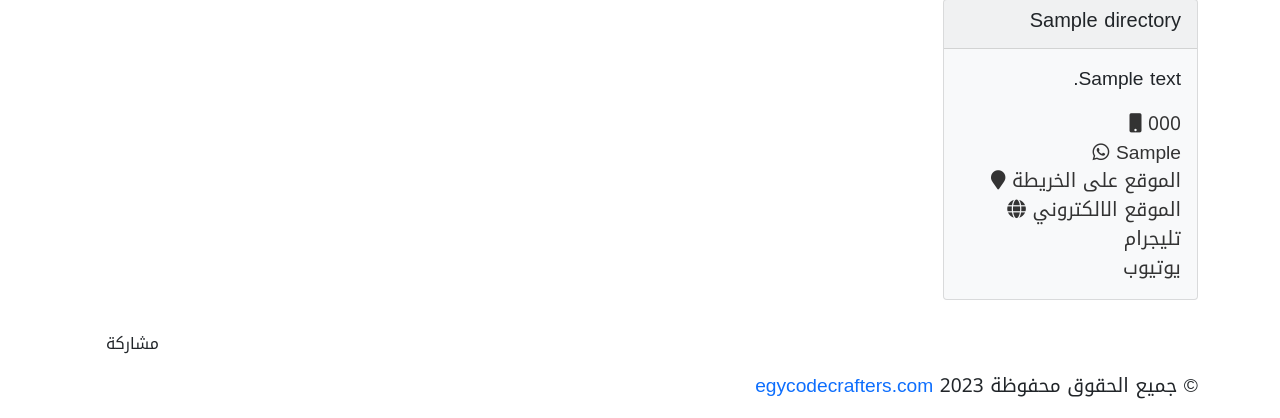
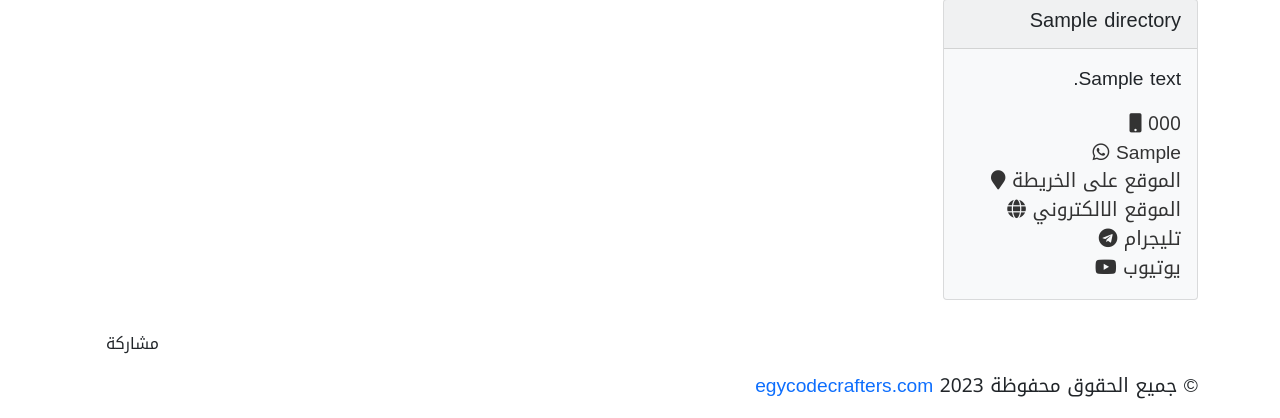
Before and after one commit to EgyCodeCrafters/egy_directory, a Laravel app: page /category/1 in a window 1280 px wide. Shown: the part 286-704 px from the top of the page. Run offline with Laravel 10, Linux system fonts and the light colour scheme; tables that the repository leaves empty hold one stand-in row (values such as "Sample post"); some libraries are stand-ins or nearby versions.

Commit message:
fix fa icons

```diff
--- a/resources/views/categories/show.blade.php
+++ b/resources/views/categories/show.blade.php
@@ -81,7 +81,7 @@
                             <div>
                                 <a target="_blank"
                                    href="{{$directory->telegram}}">تليجرام
-                                    <i class="fa fa-telegram" aria-hidden="true"></i>
+                                    <i class="fab fa-telegram" aria-hidden="true"></i>
                                 </a>
 
                             </div>
@@ -93,7 +93,7 @@
                             <div>
                                 <a target="_blank"
                                    href="{{$directory->youtube}}"> يوتيوب
-                                    <i class="fa fa-youtube" aria-hidden="true"></i>
+                                    <i class="fab fa-youtube" aria-hidden="true"></i>
                                 </a>
 
                             </div>
--- a/resources/views/directories/search.blade.php
+++ b/resources/views/directories/search.blade.php
@@ -68,7 +68,7 @@
                             <div>
                                 <a target="_blank"
                                    href="{{$directory->website}}"> الموقع الالكتروني
-                                    <i class="fa fa-globe" aria-hidden="true"></i>
+                                    <i class="fab fa-globe" aria-hidden="true"></i>
                                 </a>
 
                             </div>
@@ -78,7 +78,7 @@
                             <div>
                                 <a target="_blank"
                                    href="{{$directory->telegram}}">تليجرام
-                                    <i class="fa fa-telegram" aria-hidden="true"></i>
+                                    <i class="fab fa-telegram" aria-hidden="true"></i>
                                 </a>
 
                             </div>
@@ -90,7 +90,7 @@
                             <div>
                                 <a target="_blank"
                                    href="{{$directory->youtube}}"> يوتيوب
-                                    <i class="fa fa-youtube" aria-hidden="true"></i>
+                                    <i class="fab fa-youtube" aria-hidden="true"></i>
                                 </a>
 
                             </div>
--- a/resources/views/directories/show.blade.php
+++ b/resources/views/directories/show.blade.php
@@ -70,7 +70,7 @@
                             <div>
                                 <a target="_blank"
                                    href="{{$directory->telegram}}">تليجرام
-                                    <i class="fa fa-telegram" aria-hidden="true"></i>
+                                    <i class="fab fa-telegram" aria-hidden="true"></i>
                                 </a>
 
                             </div>
@@ -82,7 +82,7 @@
                             <div>
                                 <a target="_blank"
                                    href="{{$directory->youtube}}"> يوتيوب
-                                    <i class="fa fa-youtube" aria-hidden="true"></i>
+                                    <i class="fab fa-youtube" aria-hidden="true"></i>
                                 </a>
 
                             </div>
```
